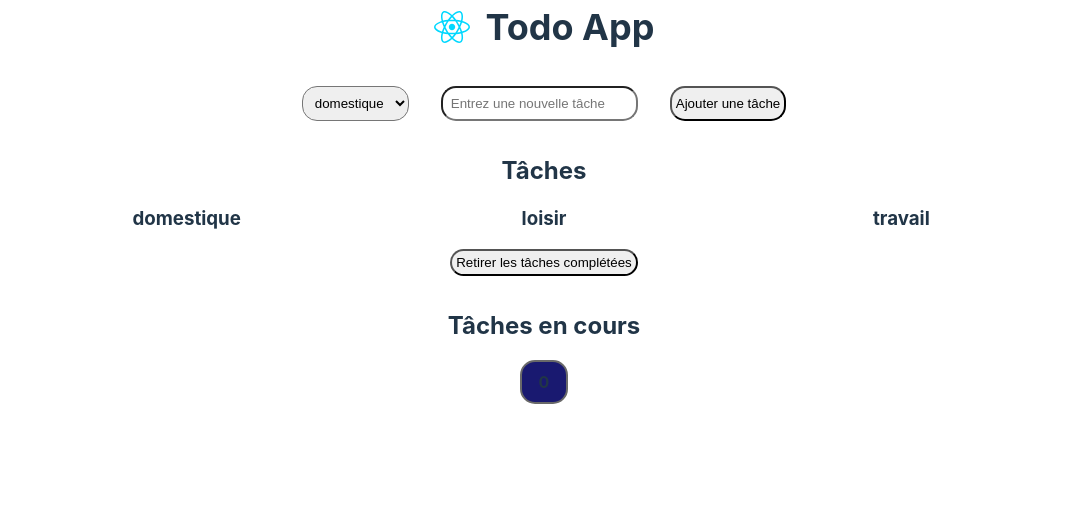
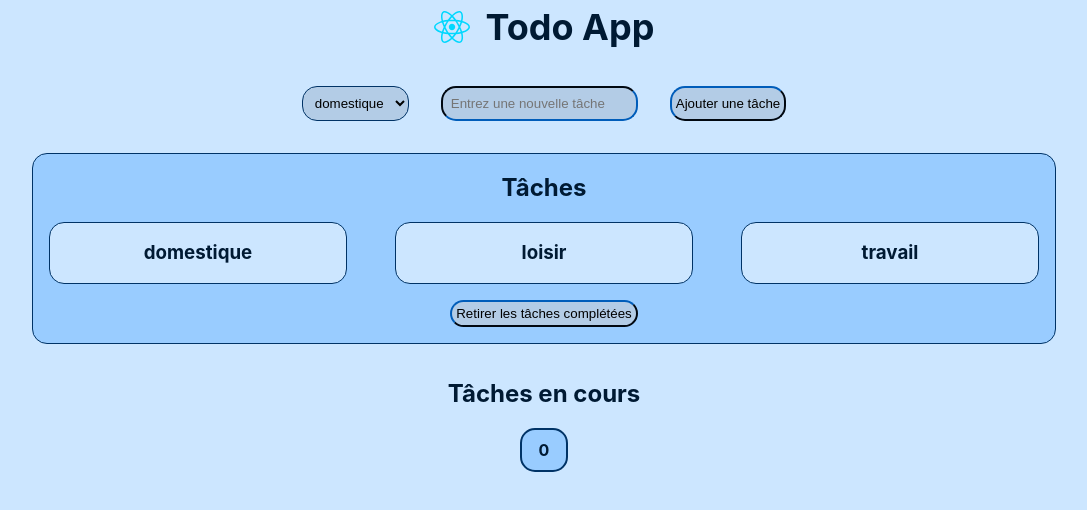
Before and after one commit to pehnny/todo-app, a React (Vite) app: page / in a window 1280 px wide. Shown: the top 510 px of the page, without its empty margins (96-1183 px from the left). Built offline with nearby package versions, Linux system fonts and the light colour scheme.

Commit message:
Added color design for light and dark themes

```diff
--- a/src/Todo.css
+++ b/src/Todo.css
@@ -1,3 +1,8 @@
+body {
+    background-color: light-dark(var(--light-main-bg-color), var(--dark-main-bg-color));
+    min-height: 100vh;
+}
+
 main {
     display: grid;
     grid-auto-flow: row;
@@ -5,6 +10,24 @@ main {
     place-items: center;
     width: 80%;
     margin: auto;
+    color: light-dark(var(--light-font-color), var(--dark-font-color));
+
+    button, input, select {
+        background-color: light-dark(var(--light-ternary-bg-color), var(--dark-ternary-bg-color));
+        border-color: light-dark(var(--light-border-bg-color), var(--dark-border-bg-color));
+
+        &:hover {
+            background-color: light-dark(var(--light-main-bg-color), var(--dark-main-bg-color));
+        }
+    }
+
+    button:active {
+        background-color: light-dark(var(--light-secondary-bg-color), var(--dark-secondary-bg-color));
+    }
+
+    input:focus {
+        background-color: light-dark(var(--light-main-bg-color), var(--dark-main-bg-color));
+    }
 
     .title {
         display: grid;
@@ -45,6 +68,10 @@ main {
         grid-column-gap: 3rem;
         justify-items: center;
         width: 100%;
+        background-color: light-dark(var(--light-secondary-bg-color), var(--dark-secondary-bg-color));
+        border: 1px solid light-dark(var(--light-border-bg-color), var(--dark-border-bg-color));
+        border-radius: 15px;
+        padding: 1rem;
 
         .task-list-type {
             display: grid;
@@ -55,13 +82,20 @@ main {
             grid-column-gap: 3rem;
             justify-items: center;
             width: 100%;
+            height: fit-content;
 
             ul {
                 list-style: none;
                 display: grid;
+                grid-template-columns: subgrid;
+                background-color: light-dark(var(--light-main-bg-color), var(--dark-main-bg-color));
+                border: 1px solid light-dark(var(--light-border-bg-color), var(--dark-border-bg-color));
+                border-radius: 15px;
+                padding: 1rem;
+
+                article {
+                    display: grid;
                     grid-auto-flow: row;
-                grid-template-columns: subgrid;
-                grid-gap: 0.5rem;
                     height: fit-content;
 
                     h3 {
@@ -101,6 +135,7 @@ main {
                     }
                 }
             }
+        }
 
         button {
             width: fit-content;
@@ -116,10 +151,10 @@ main {
         place-items: center;
 
         p {
-            background-color: midnightblue;
             width: 3rem;
             aspect-ratio: 2.0;
-            border: 2px solid dimgray;
+            background-color: light-dark(var(--light-secondary-bg-color), var(--dark-secondary-bg-color));
+            border: 2px solid light-dark(var(--light-border-bg-color), var(--dark-border-bg-color));
             border-radius: 15px;
             padding: 0.5rem;
             text-align: center;
--- a/src/components/TodoList.tsx
+++ b/src/components/TodoList.tsx
@@ -14,6 +14,7 @@ export function TodoList({taskList, handleUpdateTask, handleDeleteTask, handleDe
                      style={{gridTemplateColumns: `repeat(${Object.values(TaskType).length}, 1fr)`}}>
                 {Object.values(TaskType).map((taskType: TaskType) => (
                     <ul key={taskType} className={`task-list-type-${taskType}`}>
+                        <article>
                             <h3>{taskType}</h3>
                             {taskList
                                 .filter((task: Task) => (task.type === taskType))
@@ -29,6 +30,7 @@ export function TodoList({taskList, handleUpdateTask, handleDeleteTask, handleDe
                                     </li>
                                 ))
                             }
+                        </article>
                     </ul>
                 ))}
             </section>
--- a/src/index.css
+++ b/src/index.css
@@ -17,6 +17,21 @@
     text-rendering: optimizeLegibility;
     -webkit-font-smoothing: antialiased;
     -moz-osx-font-smoothing: grayscale;
+
+    --light-main-bg-color: hsl(210, 100%, 90%);
+    --dark-main-bg-color: hsl(210, 100%, 10%);
+
+    --light-secondary-bg-color: hsl(210, 100%, 80%);
+    --dark-secondary-bg-color: hsl(210, 100%, 20%);
+
+    --light-ternary-bg-color: hsl(210, 50%, 80%);
+    --dark-ternary-bg-color: hsl(210, 50%, 20%);
+
+    --light-border-bg-color: var(--dark-secondary-bg-color);
+    --dark-border-bg-color: var(--light-secondary-bg-color);
+
+    --light-font-color: var(--dark-main-bg-color);
+    --dark-font-color: var(--light-main-bg-color);
 }
 
 @media (prefers-color-scheme: light) {
```
Lines whose indentation alone changed are shown as unchanged.
